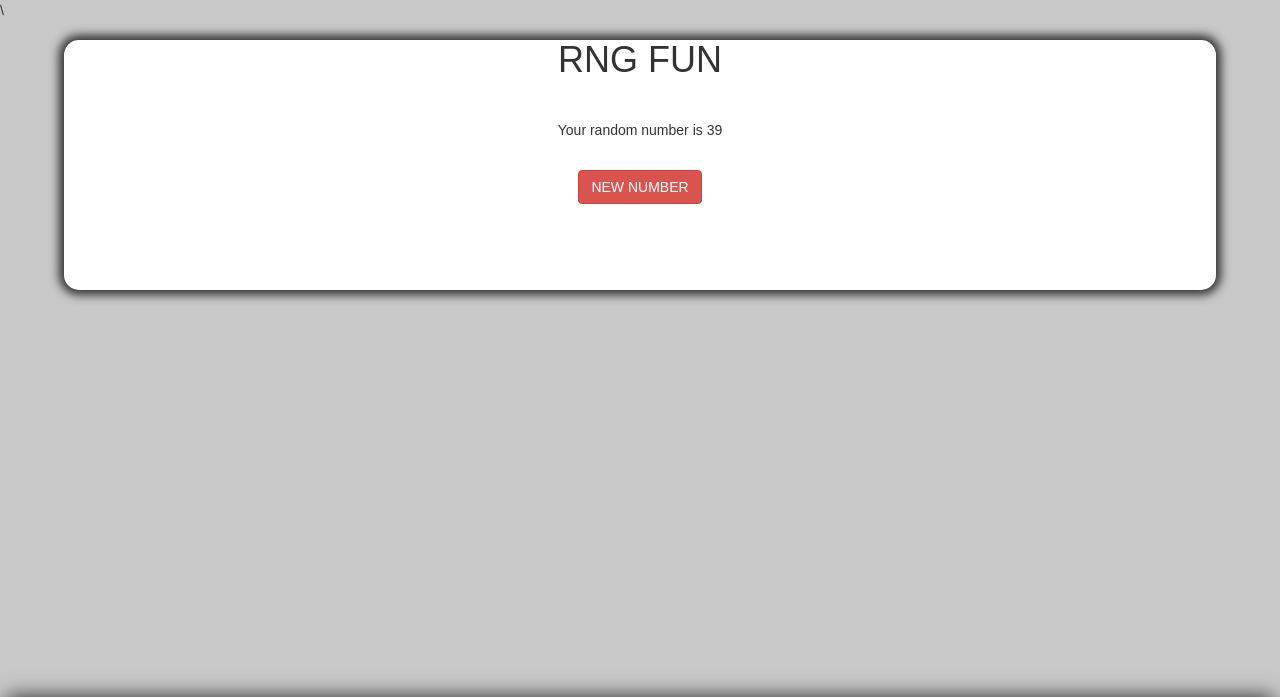
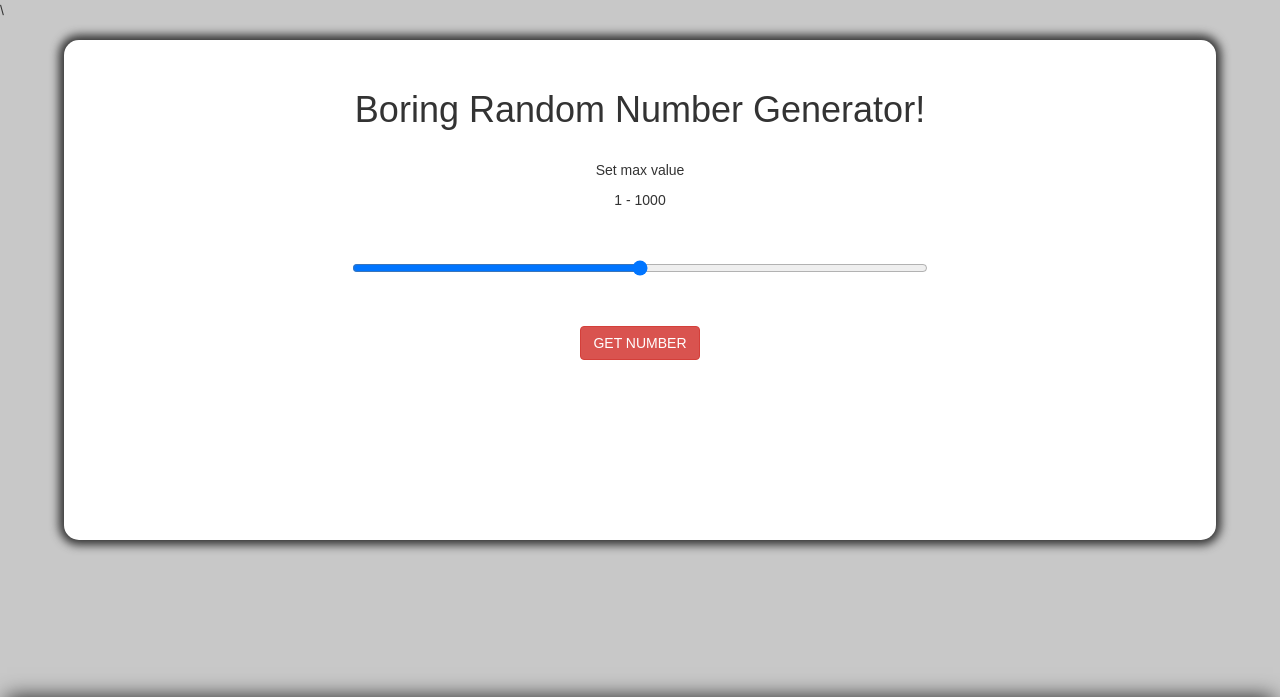
Before and after one commit to michaelreedwelsh/random, a plain HTML site: page index.html in a window 1280 px wide. Shown: the top 697 px of the page. Drawn offline with nearby package versions, Linux system fonts and the light colour scheme; a web font is replaced by a local one.

Commit message:
button no longer refreshes the page. added a slider to change the max value

```diff
--- a/css/style.css
+++ b/css/style.css
@@ -9,10 +9,15 @@
 	padding-top:0px;
 	left:0px;
 }
+
 body {
 	background-color: rgb(200, 200, 200);
 }
+h1 {
+  padding-top: 50px;
+}
 .wrapper {
+  height: 500px;
 	text-align: center;
 	font-family: "Candal", Arial, Sans-serif;
 	background-color: white;
@@ -22,9 +27,17 @@ body {
 	border-radius: 15px;
 	box-shadow: 0 0 10px 5px;
 }
-div p {
-	padding-top: 30px;
+#doc {
+  font-size: 2.5em;
+	padding-top: 20px;
 }
+
+input[type=range] {
+  width: 50%;
+  margin: 50px auto;
+
+}
+
 
 /*FOOOOOOOOTER STUFFFFFF */
 
--- a/index.html
+++ b/index.html
@@ -12,9 +12,15 @@
 	</head>
 	<body>
 		<div class="wrapper">
-			<h1>RNG FUN</h1>
-			<p id="doc"></p><br>
-			<button  class="btn btn-large btn-danger" type="button" onClick="window.location.reload();">NEW NUMBER</button>
+			<h1>Boring Random Number Generator!</h1>
+			<br>
+			<p>Set max value</p>
+			<p>1 - 1000</p>
+			<input id="rangeNum" type="range" max="1000" min="1">
+			<button  class="btn btn-large btn-danger" type="button" id="newNumber">GET NUMBER</button>
+
+			<p id="doc"></p>
+
 
 		</div>
 	</body>
@@ -41,5 +47,6 @@
 
       </div>
     </footer>
+    <script src="https://ajax.googleapis.com/ajax/libs/jquery/1.12.0/jquery.min.js"></script>
 <script async src="js/script.js"></script>
 </html>
--- a/js/script.js
+++ b/js/script.js
@@ -1,8 +1,15 @@
-window.onload = function() {
+
+
+
+
+
+
+
+
 function getRandomNum() {
-	var randomNumber = Math.floor(Math.random() * 100) + 1;
+	var $rangeNum = $("#rangeNum").val();
+	var randomNumber = Math.floor(Math.random() * $rangeNum + 1);
 	document.getElementById("doc").innerHTML = "Your random number is " + randomNumber;
 }
-getRandomNum();
 
-}
+$("#newNumber").click(getRandomNum);
```
Also changed, not shown: 2 other files.
